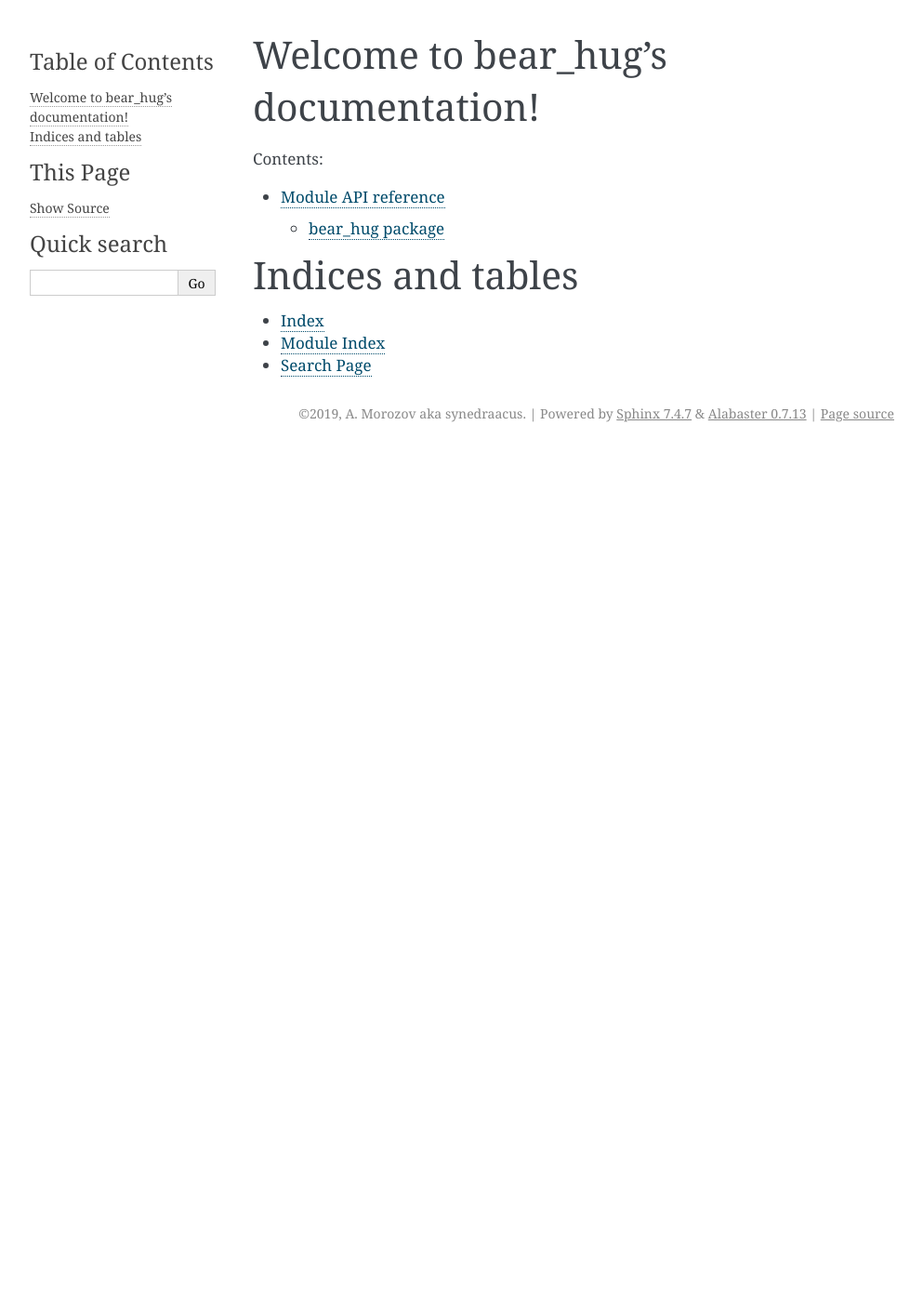
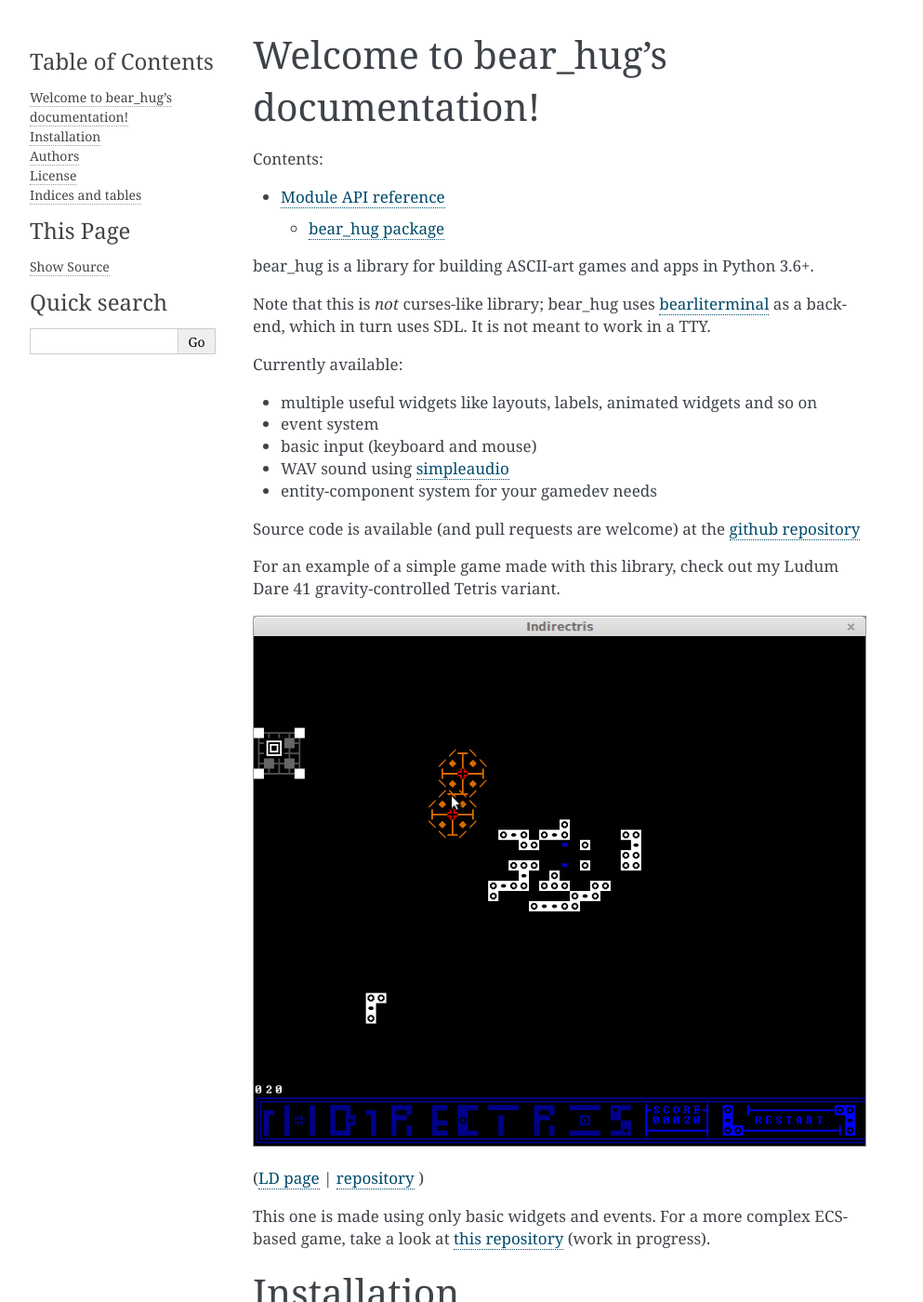
Before and after one commit to SynedraAcus/bear_hug, a Sphinx documentation site: the page built from doc/index.rst, in a window 1280 px wide and 1400 px high. Shown: the whole window at 93% size, without its empty margins (148-1141 px from the left). Built offline with Sphinx 7.4.7, drawn with Linux system fonts in a browser that asks for light colours; some of the changed text lies outside the part shown.

Commit message:
Written doc index

```diff
--- a/doc/index.rst
+++ b/doc/index.rst
@@ -12,6 +12,59 @@ Welcome to bear_hug's documentation!
 
    Module API reference <modules>
 
+bear_hug is a library for building ASCII-art games and apps in Python 3.6+.
+
+Note that this is *not* curses-like library; bear_hug uses
+`bearliterminal <http://foo.wyrd.name/en:bearlibterminal>`_ as a backend, which
+in turn uses SDL. It is not meant to work in a TTY.
+
+Currently available:
+
+* multiple useful widgets like layouts, labels, animated
+  widgets and so on
+* event system
+* basic input (keyboard and mouse)
+* WAV sound using `simpleaudio <https://pypi.org/project/simpleaudio/>`_
+* entity-component system for your gamedev needs
+
+Source code is available (and pull requests are welcome) at the
+`github repository <https://github.com/synedraacus/bear_hug>`_
+
+For an example of a simple game made with this library, check out my Ludum Dare
+41 gravity-controlled Tetris variant.
+
+.. image:: https://raw.githubusercontent.com/SynedraAcus/bear_hug/master/fd24.png
+   :alt: Indirectris screenshot
+
+(`LD page <https://ldjam.com/events/ludum-dare/41/indirectris>`_ |
+`repository <https://github.com/synedraacus/indirectris>`_ )
+
+This one is made using only basic widgets and events. For a more complex
+ECS-based game, take a look at
+`this repository <https://github.com/synedraacus/brutality>`_ (work in progress).
+
+Installation
+============
+
+Stable version can be downloaded from PyPI with
+
+`pip install bear_hug`
+
+Latest versions can always be downloaded from the
+`repository <https://github.com/synedraacus/bear_hug>`_. Prerequisites are
+``bearlibterminal`` and, if you plan to use sound, ``simpleaudio``.
+
+Authors
+=======
+
+Alexey Morozov *aka* synedraacus
+
+License
+=======
+
+The library itself is available under the terms of MIT license.
+
+Sounds and images included in the demos are available under the terms of CC-BY 3.0
 
 Indices and tables
 ==================
```
